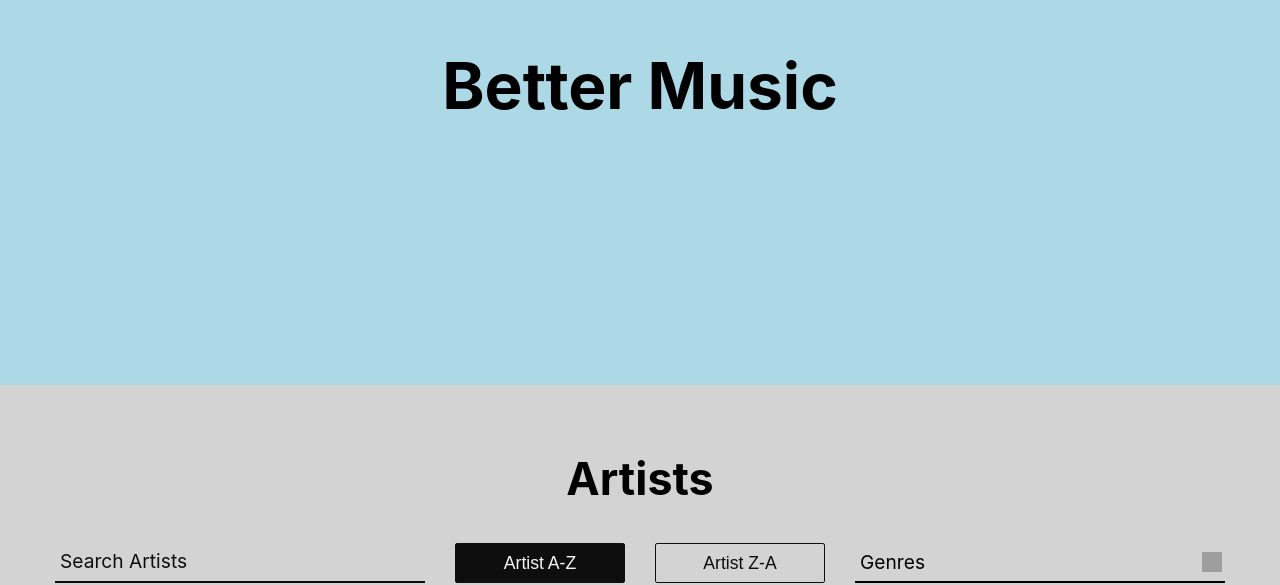
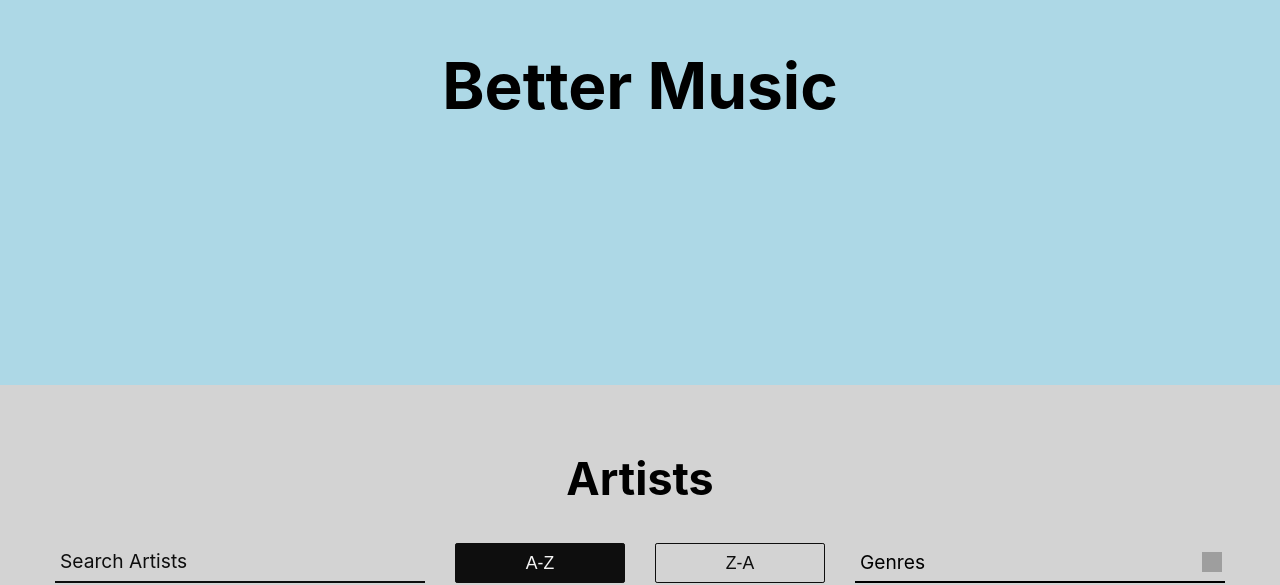
Before and after one commit to Mark-Mulligan/better-music, a Next.js app: page / in a window 1280 px wide. Shown: the part 215-800 px from the top of the page. Built offline with nearby package versions, Linux system fonts and the light colour scheme; grey boxes are pictures that could not be loaded.

Commit message:
fixed sorting buttons

```diff
--- a/pages/index.js
+++ b/pages/index.js
@@ -69,13 +69,13 @@ export default function Home({ artistList }) {
                   onClick={handleArtistOrderClick}
                   className={`btn ${styles.leftBtn} ${artistNameOrder === 'desc' && 'btn-outline'}`}
                 >
-                  Artist A-Z
+                  A-Z
                 </button>
                 <button
                   onClick={handleArtistOrderClick}
                   className={`btn ${styles.rightBtn} right-btn ${artistNameOrder === 'asc' && 'btn-outline'}`}
                 >
-                  Artist Z-A
+                  Z-A
                 </button>
               </div>
             </div>
```
